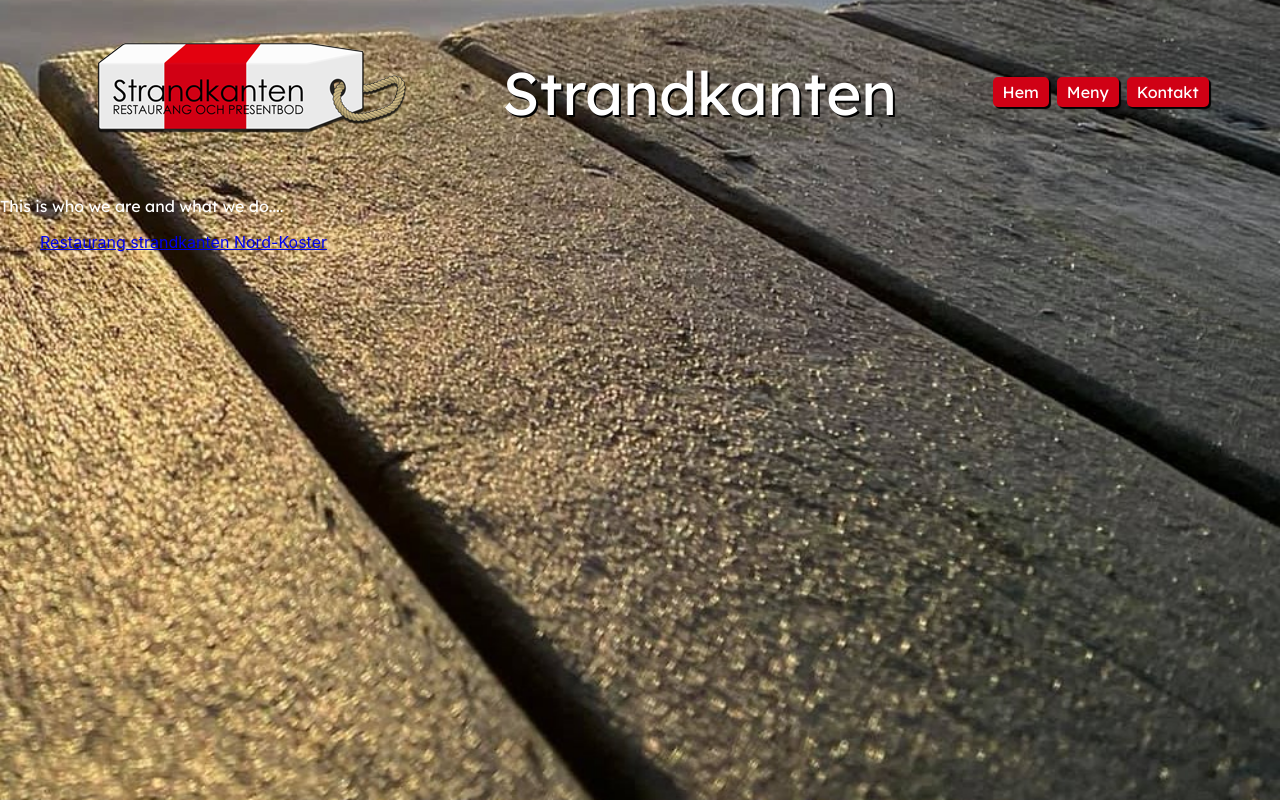
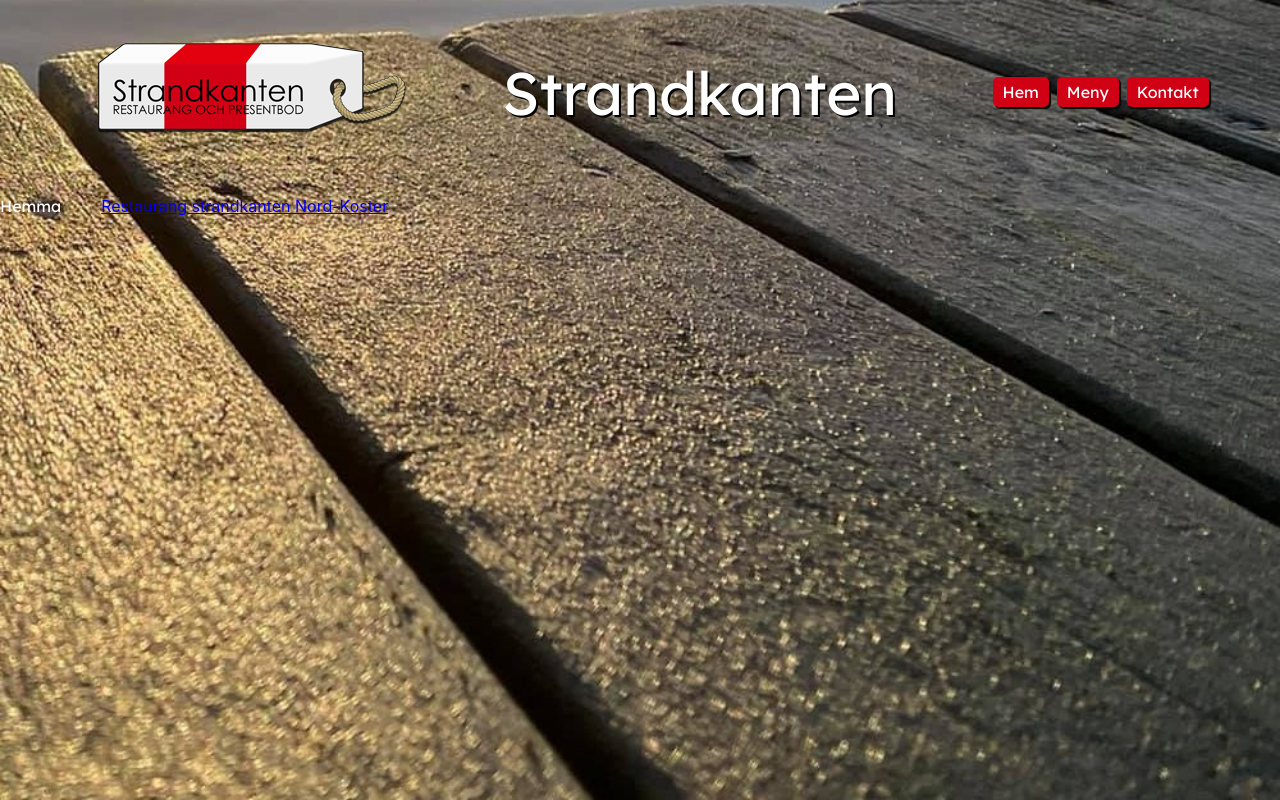
Before and after one commit to LisaStur/Strandkanten, a React (Create React App) app: page / in a window 1280 px wide. Built offline with nearby package versions, Linux system fonts and the light colour scheme.

Commit message:
updated FB embed

```diff
--- a/package.json
+++ b/package.json
@@ -36,5 +36,8 @@
       "last 1 firefox version",
       "last 1 safari version"
     ]
+  },
+  "devDependencies": {
+    "@babel/plugin-transform-private-property-in-object": "^7.24.7"
   }
 }
--- a/public/index.html
+++ b/public/index.html
@@ -10,6 +10,13 @@
       content="Web site created using create-react-app"
     />
     <link rel="apple-touch-icon" href="%PUBLIC_URL%/logo192.png" />
+    <script
+      async
+      defer
+      crossorigin="anonymous"
+      src="https://connect.facebook.net/sv_SE/sdk.js#xfbml=1&version=v20.0&appId=854519675118133"
+      nonce="yron5dpy"
+    ></script>
     <!--
       manifest.json provides metadata used when your web app is installed on a
       user's mobile device or desktop. See https://developers.google.com/web/fundamentals/web-app-manifest/
@@ -30,13 +37,7 @@
       href="https://fonts.googleapis.com/css2?family=Lexend+Deca:wght@100..900&display=swap"
       rel="stylesheet"
     />
-    <script
-      async
-      defer
-      crossorigin="anonymous"
-      src="https://connect.facebook.net/sv_SE/sdk.js#xfbml=1&version=v20.0&appId=854519675118133"
-      nonce="yron5dpy"
-    ></script>
+
     <title>React App</title>
   </head>
   <body>
--- a/src/components/HomePage.js
+++ b/src/components/HomePage.js
@@ -1,7 +1,7 @@
 import React from "react";
 
 const HomePage = () => {
-  return <p>This is who we are and what we do....</p>;
+  return <p>Hemma</p>;
 };
 
 export default HomePage;
--- a/src/index.css
+++ b/src/index.css
@@ -35,3 +35,11 @@
     display: flex;
   }
 }
+.DeviceStyling {
+  display: flex;
+  flex-direction: column;
+
+  @media (min-width: 668px) {
+    flex-direction: row;
+  }
+}
--- a/src/index.js
+++ b/src/index.js
@@ -12,8 +12,10 @@
   <React.StrictMode>
     <BrowserRouter>
       <Header />
-      <App />
-      <FbLink />
+      <div className="DeviceStyling">
+        <App />
+        <FbLink />
+      </div>
     </BrowserRouter>
   </React.StrictMode>
 );
```
Also changed, not shown: 1 other file (tests, documents, lock files or other folders).
